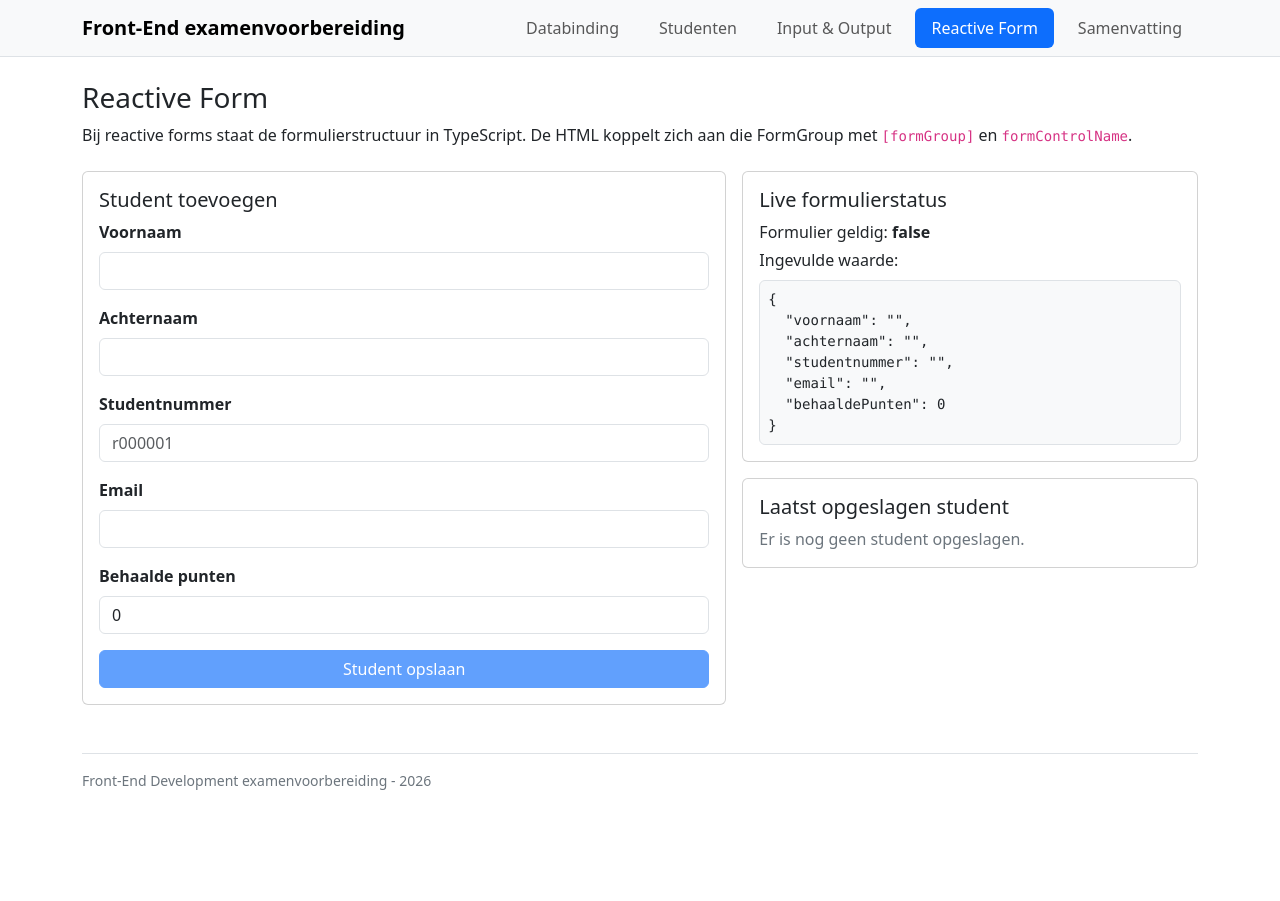
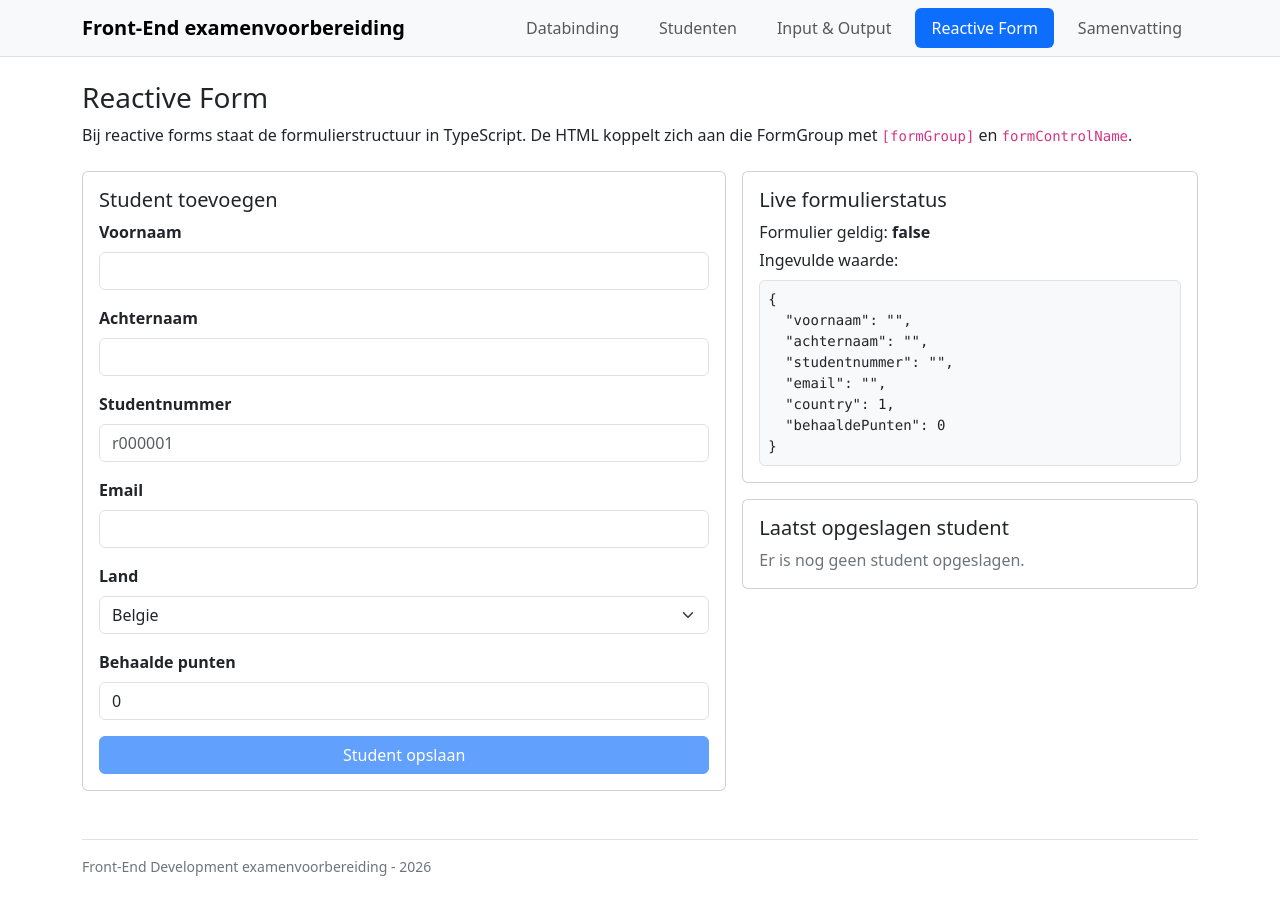
Before and after one commit to VicHagens/FrontEnd_ExamenVoorbereiding26, an Angular app: page /reactive-form in a window 1280 px wide. Before the commit the page ends 815 px from the top, so only its background shows below. Built offline with nearby package versions, Linux system fonts and the light colour scheme.

Commit message:
kleine toevoeging reactive form

```diff
--- a/src/app/features/ReactiveForm/reactive-form.html
+++ b/src/app/features/ReactiveForm/reactive-form.html
@@ -70,6 +70,27 @@
           </div>
 
           <div>
+            <label class="form-label fw-bold" for="country">Land</label>
+
+            <!--
+              SELECT MET OPTIONS:
+              Ook een select kan aan een FormControl gekoppeld worden.
+              De opties komen uit countryList en worden getoond met @for.
+
+              [ngValue]:
+              Hiermee geven we de echte waarde van c.id door aan het formulier.
+              Dit veld is puur demonstratie en zit niet in het Student model.
+            -->
+            <select id="country" class="form-select" formControlName="country">
+              @for (c of countryList; track c.id) {
+                <option [ngValue]="c.id">
+                  {{ c.name }}
+                </option>
+              }
+            </select>
+          </div>
+
+          <div>
             <label class="form-label fw-bold" for="behaalde-punten">Behaalde punten</label>
             <input
               id="behaalde-punten"
--- a/src/app/features/ReactiveForm/reactive-form.ts
+++ b/src/app/features/ReactiveForm/reactive-form.ts
@@ -23,6 +23,9 @@ export class ReactiveForm {
       Validators.pattern(/^r\d{6}$/)
     ]),
     email: new FormControl('', [Validators.required, Validators.email]),
+    // Dit veld zit niet in het Student model.
+    // Het is enkel toegevoegd om een select met option en @for te tonen.
+    country: new FormControl(1),
     behaaldePunten: new FormControl(0, [
       Validators.required,
       Validators.min(0),
@@ -32,6 +35,12 @@ export class ReactiveForm {
 
   savedStudent?: Student;
   private nextId = 10;
+
+  countryList = [
+    { id: 1, name: 'Belgie' },
+    { id: 2, name: 'Nederland' },
+    { id: 3, name: 'Frankrijk' }
+  ];
 
   isInvalid(controlName: string): boolean {
     const control = this.studentForm.get(controlName);
@@ -69,6 +78,7 @@ export class ReactiveForm {
       achternaam: '',
       studentnummer: '',
       email: '',
+      country: 1,
       behaaldePunten: 0
     });
   }
```
